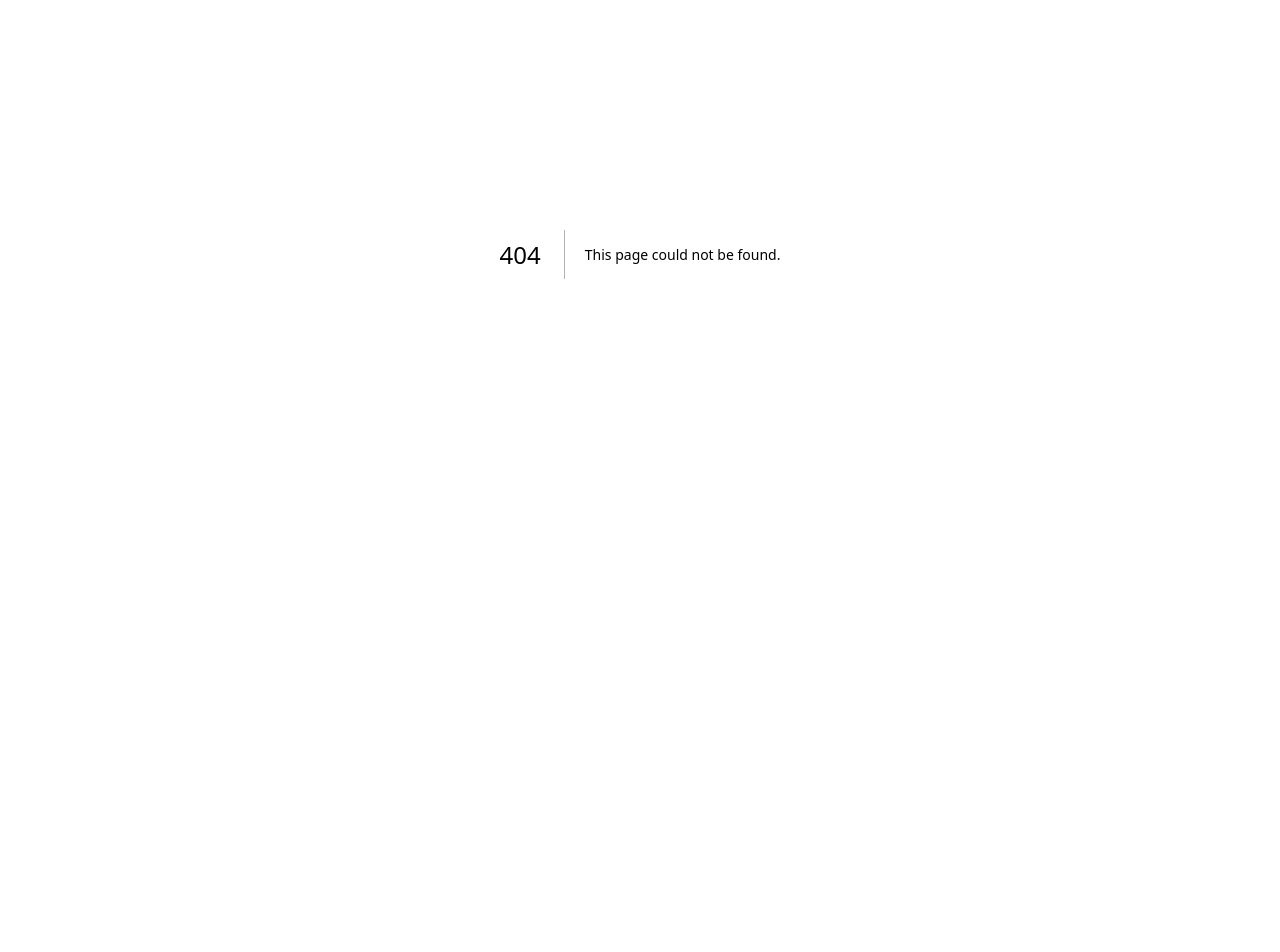
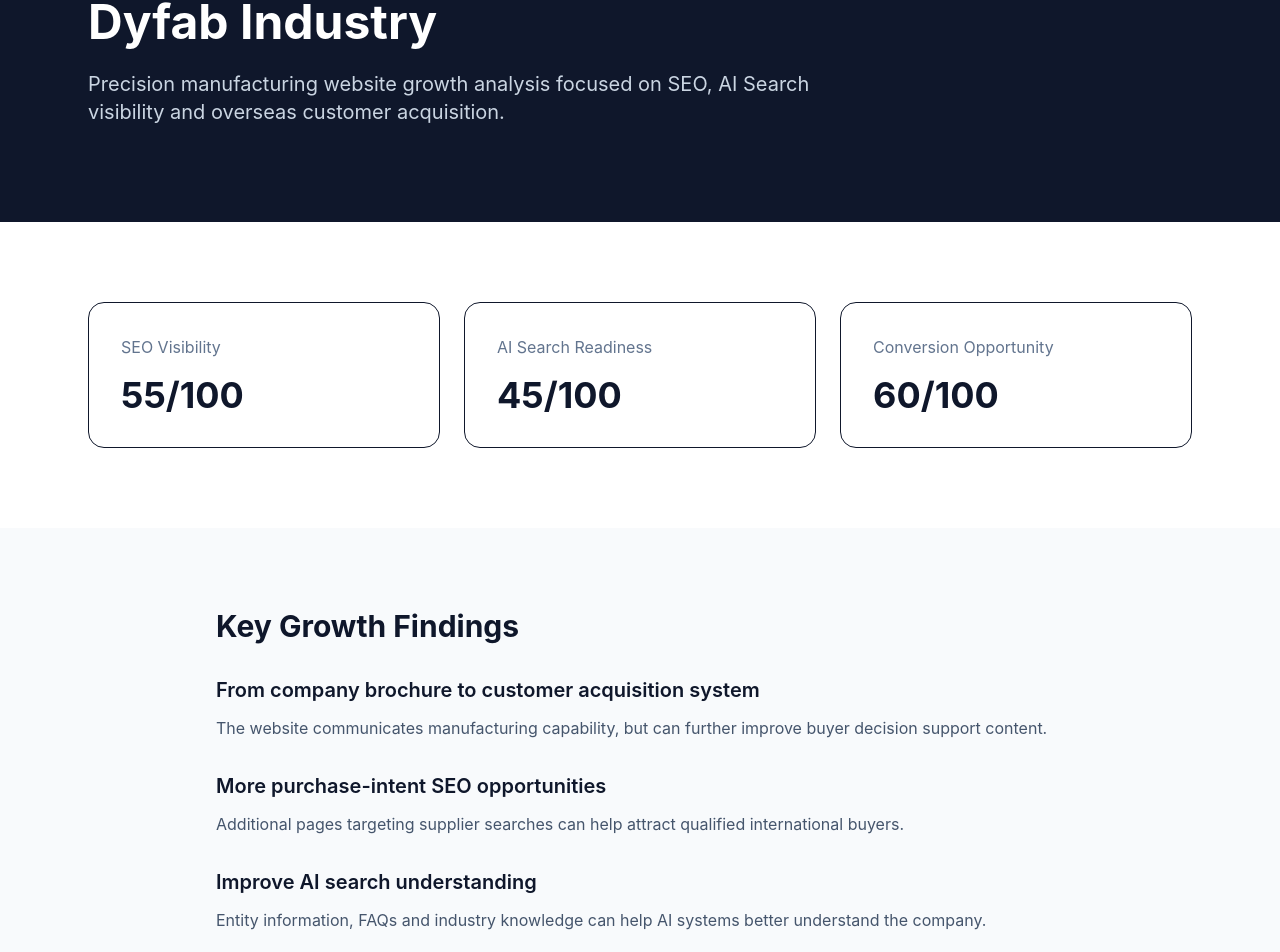
Before and after one commit to i20luoye/pacetop-growth, a Next.js app: page /case-study/dyfab in a window 1280 px wide. Before the commit this address had no page. Shown: the part 146-1098 px from the top of the page. Before the commit the page ends 800 px from the top, so only its background shows below. Built offline with nearby package versions, Linux system fonts and the light colour scheme.

Commit message:
Add Dyfab Industry case study page

```diff
--- /dev/null
+++ b/app/case-study/dyfab/page.tsx
@@ -0,0 +1,51 @@
+export default function DyfabCaseStudy() {
+  return (
+    <main className="min-h-screen bg-white text-slate-900">
+      <section className="bg-slate-900 py-24 text-white">
+        <div className="mx-auto max-w-6xl px-6">
+          <p className="text-blue-300">AI B2B Growth Audit Case Study</p>
+          <h1 className="mt-6 text-5xl font-bold">Dyfab Industry</h1>
+          <p className="mt-6 max-w-3xl text-xl text-slate-300">
+            Precision manufacturing website growth analysis focused on SEO,
+            AI Search visibility and overseas customer acquisition.
+          </p>
+        </div>
+      </section>
+
+      <section className="py-20">
+        <div className="mx-auto grid max-w-6xl gap-6 px-6 md:grid-cols-3">
+          {[
+            ['SEO Visibility', '55/100'],
+            ['AI Search Readiness', '45/100'],
+            ['Conversion Opportunity', '60/100'],
+          ].map(([title, score]) => (
+            <div key={title} className="rounded-2xl border p-8">
+              <p className="text-slate-500">{title}</p>
+              <p className="mt-4 text-4xl font-bold">{score}</p>
+            </div>
+          ))}
+        </div>
+      </section>
+
+      <section className="bg-slate-50 py-20">
+        <div className="mx-auto max-w-4xl px-6">
+          <h2 className="text-3xl font-bold">Key Growth Findings</h2>
+          <div className="mt-8 space-y-8">
+            <div>
+              <h3 className="text-xl font-semibold">From company brochure to customer acquisition system</h3>
+              <p className="mt-3 text-slate-600">The website communicates manufacturing capability, but can further improve buyer decision support content.</p>
+            </div>
+            <div>
+              <h3 className="text-xl font-semibold">More purchase-intent SEO opportunities</h3>
+              <p className="mt-3 text-slate-600">Additional pages targeting supplier searches can help attract qualified international buyers.</p>
+            </div>
+            <div>
+              <h3 className="text-xl font-semibold">Improve AI search understanding</h3>
+              <p className="mt-3 text-slate-600">Entity information, FAQs and industry knowledge can help AI systems better understand the company.</p>
+            </div>
+          </div>
+        </div>
+      </section>
+    </main>
+  );
+}
```
